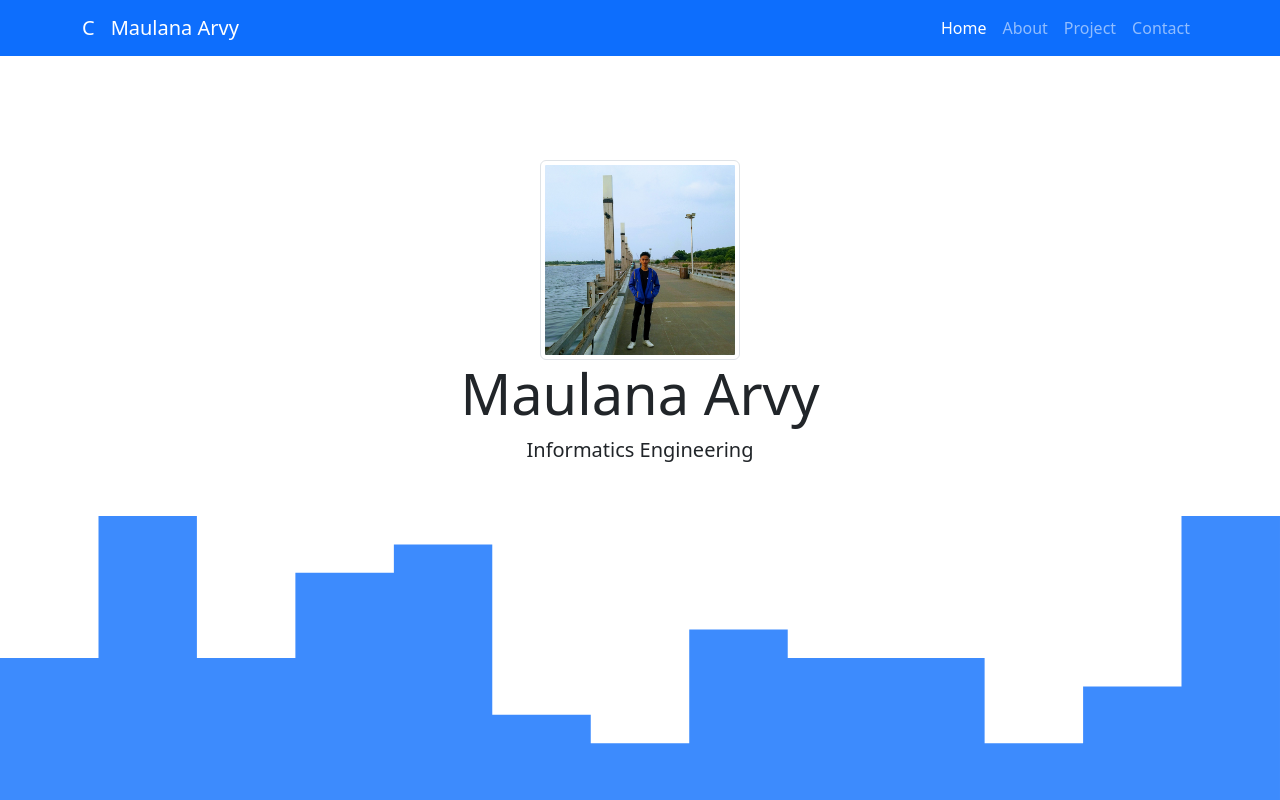
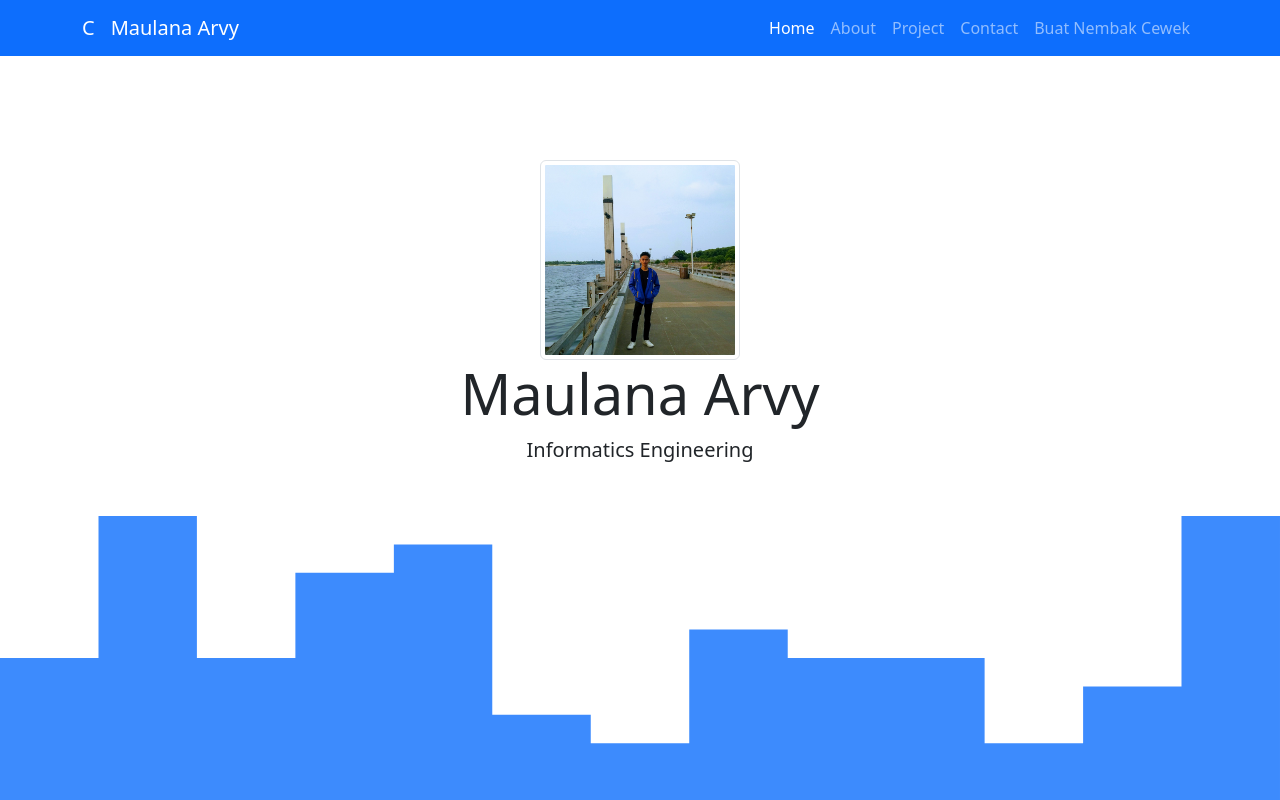
Before and after one commit to maulanaarvy/maulanaarvy.github.io, a plain HTML site: page index.html in a window 1280 px wide. Shown: the top 800 px of the page. Drawn offline with nearby package versions, Linux system fonts and the light colour scheme.

Commit message:
Update index.html

```diff
--- a/index.html
+++ b/index.html
@@ -52,6 +52,9 @@
             </li>
             <li class="nav-item">
               <a class="nav-link" href="#contact">Contact</a>
+            </li>
+            <li class="nav-item">
+              <a class="nav-link" href="Buat-Nembak">Buat Nembak Cewek</a>
             </li>
             <!-- <li class="nav-item">
               <a class="nav-link disabled">Disabled</a>
```
